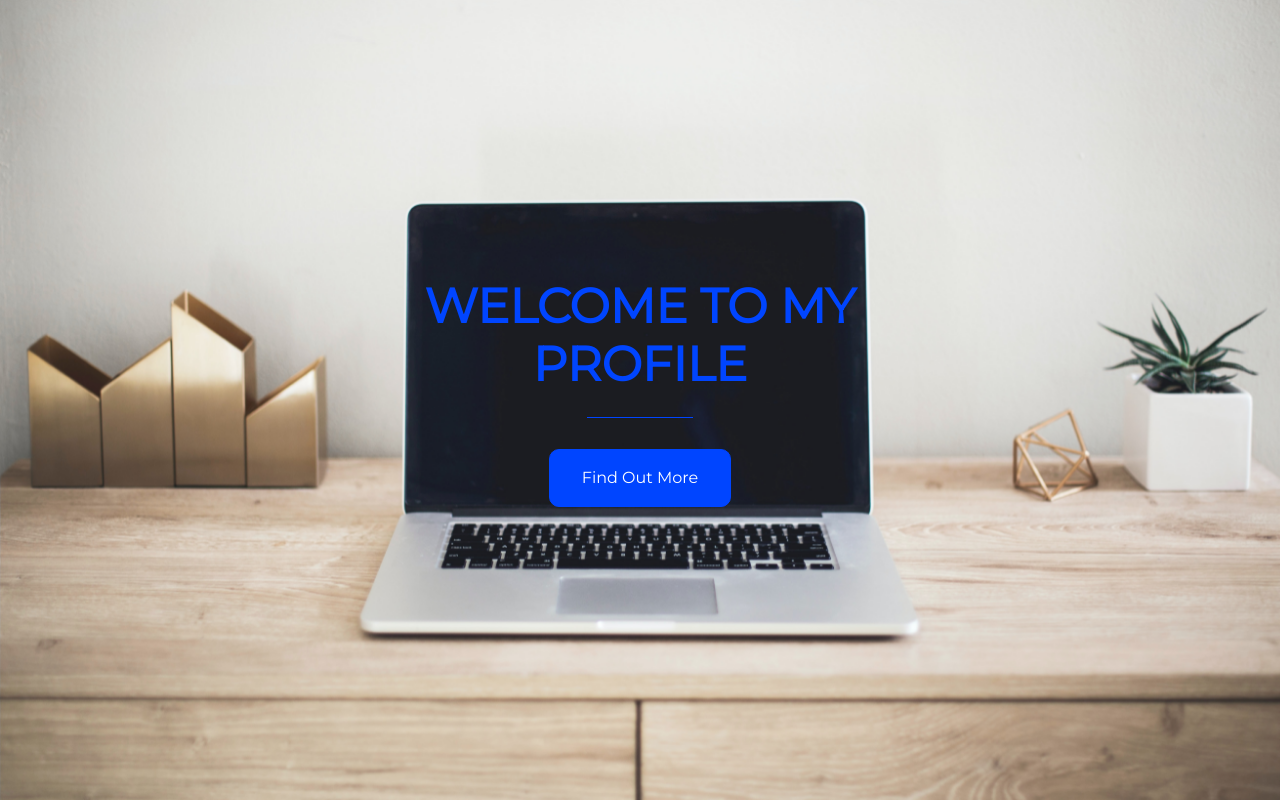
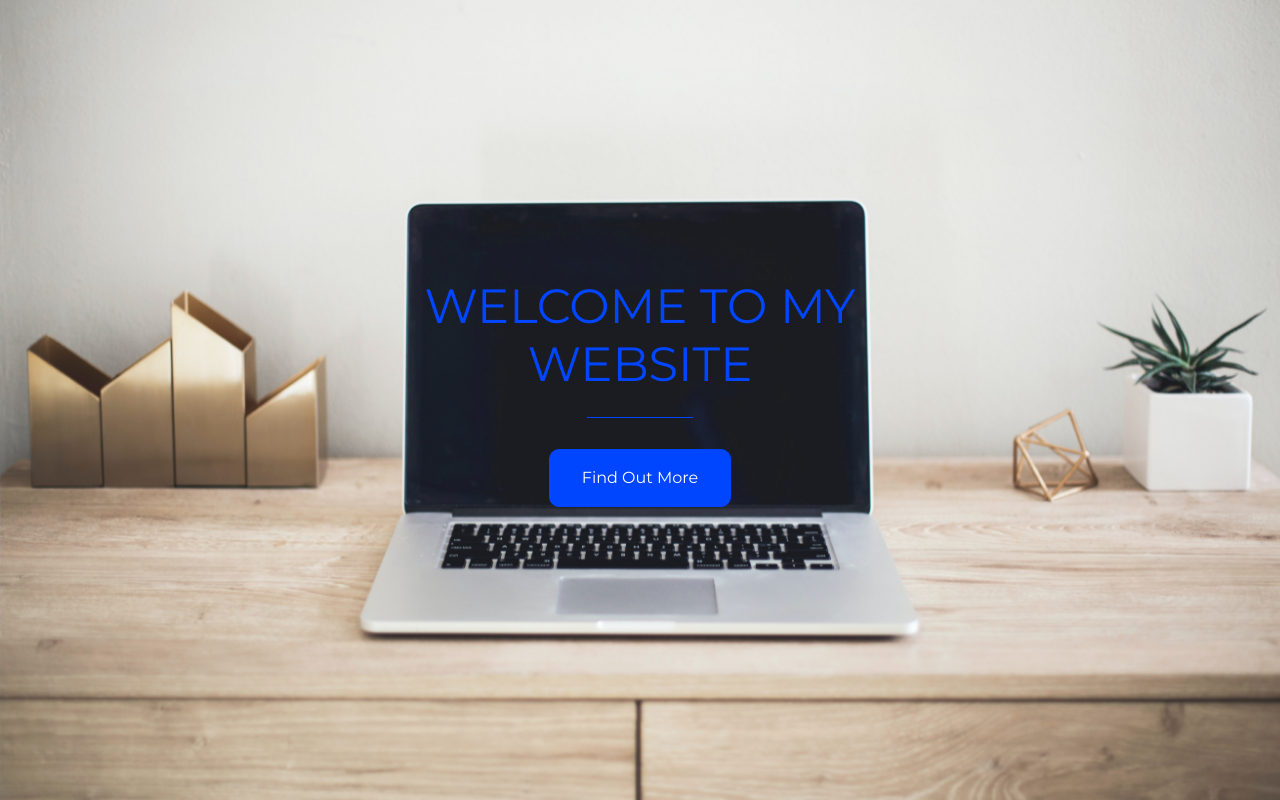
Before and after one commit to andreestevao/welcome, a plain HTML site: page index.html in a window 1280 px wide. Drawn offline with Linux system fonts and the light colour scheme.

Commit message:
Add files via upload

```diff
--- a/index.html
+++ b/index.html
@@ -11,8 +11,8 @@
 <body>
    <div class="container d-flex justify-content-center align-items-center h-100">
        <div class="row">
-           <header class="text-center col-6 offset-3">
-               <h1 class="text-uppercase"><strong>Welcome to my profile</strong></h1>
+           <header class="text-center col-8 offset-2">
+               <h1 class="text-uppercase">Welcome to my website</h1>
            </header>
            <div class="spacer col-12"></div>
            <section class="text-center col-12">
```
